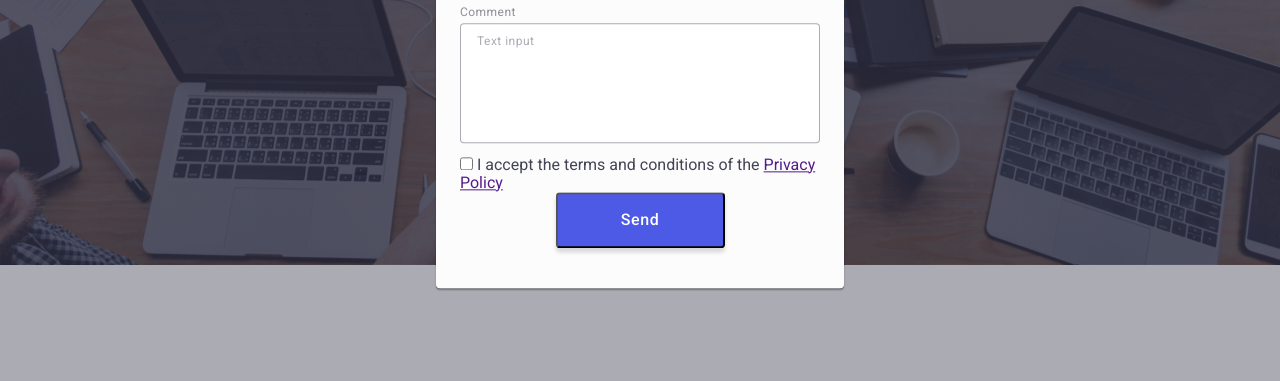
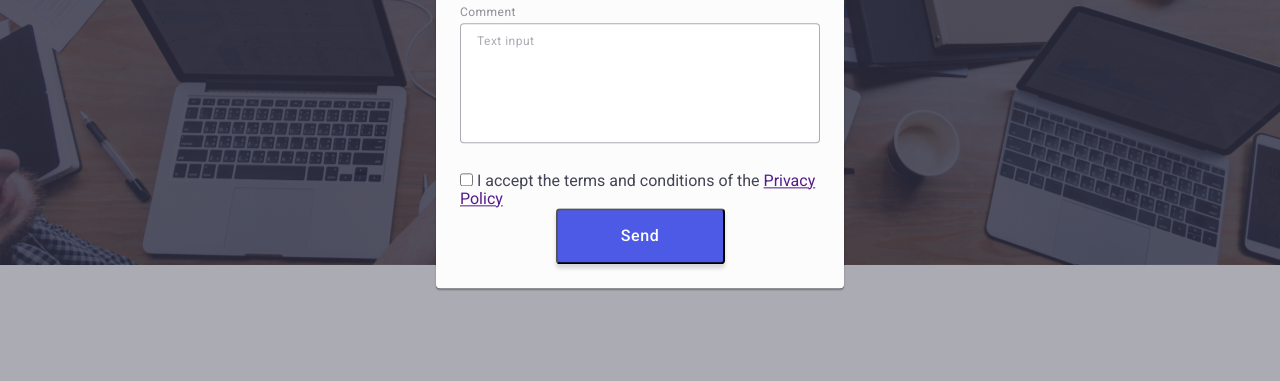
Before and after one commit to ciplator/goit-markup-hw-06, a plain HTML site: page index.html in a window 1280 px wide. Both pictures are taken after a click on the button "Order Service". Shown: the part 408-789 px from the top of the page. Drawn offline with nearby package versions, Linux system fonts and the light colour scheme.

Commit message:
commit to main

```diff
--- a/css/styles.css
+++ b/css/styles.css
@@ -677,6 +677,7 @@ body {
   color: #8e8f99;
 }
 
+
 .contact-form-own-checkbox {
   border: 1px solid rgba(46, 47, 66, 0.4);
   border-radius: 2px;
--- a/index.html
+++ b/index.html
@@ -689,15 +689,17 @@
                   href="./images/icons.svg#icon-email"
                 ></use>
               </svg>
-            </div></div>
+            </div>
+          </div>
           <div class="comment-form-field-wrapper">
-          <label class="contact-form-field-desc">Comment </label>
+            <label class="contact-form-field-desc">Comment</label>
             <textarea
               class="contact-form-mesage"
               name="user-mesage"
               placeholder="Text input"
             ></textarea>
-
+          </div>
+          <div>
             <label class="contact-form-chekbox-wrapper">
               <input
                 class="contact-form-chekbox"
@@ -708,6 +710,7 @@
               I accept the terms and conditions of the
               <a href="">Privacy Policy</a>
             </label>
+          </div>
           <button type="submit" class="contact-form-submit">Send</button>
         </form>
       </div>
```
Lines whose indentation alone changed are shown as unchanged.
